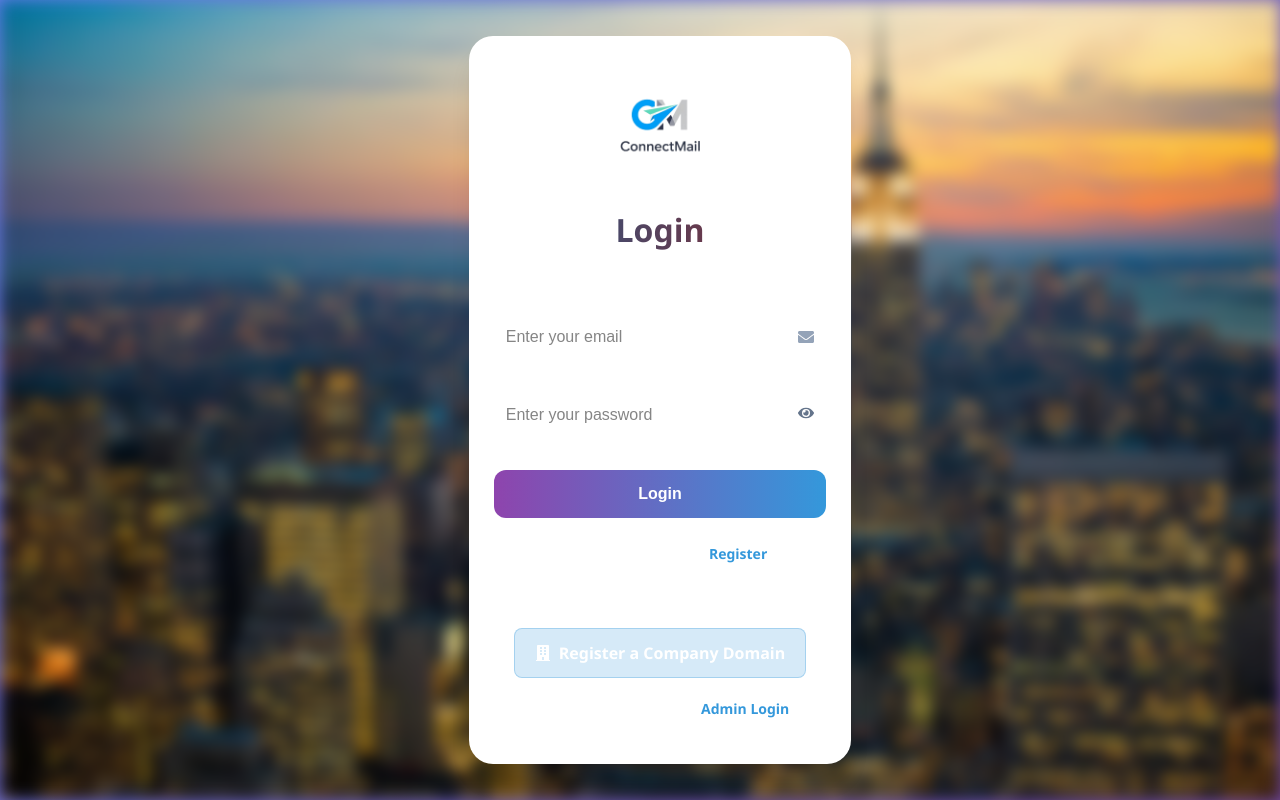
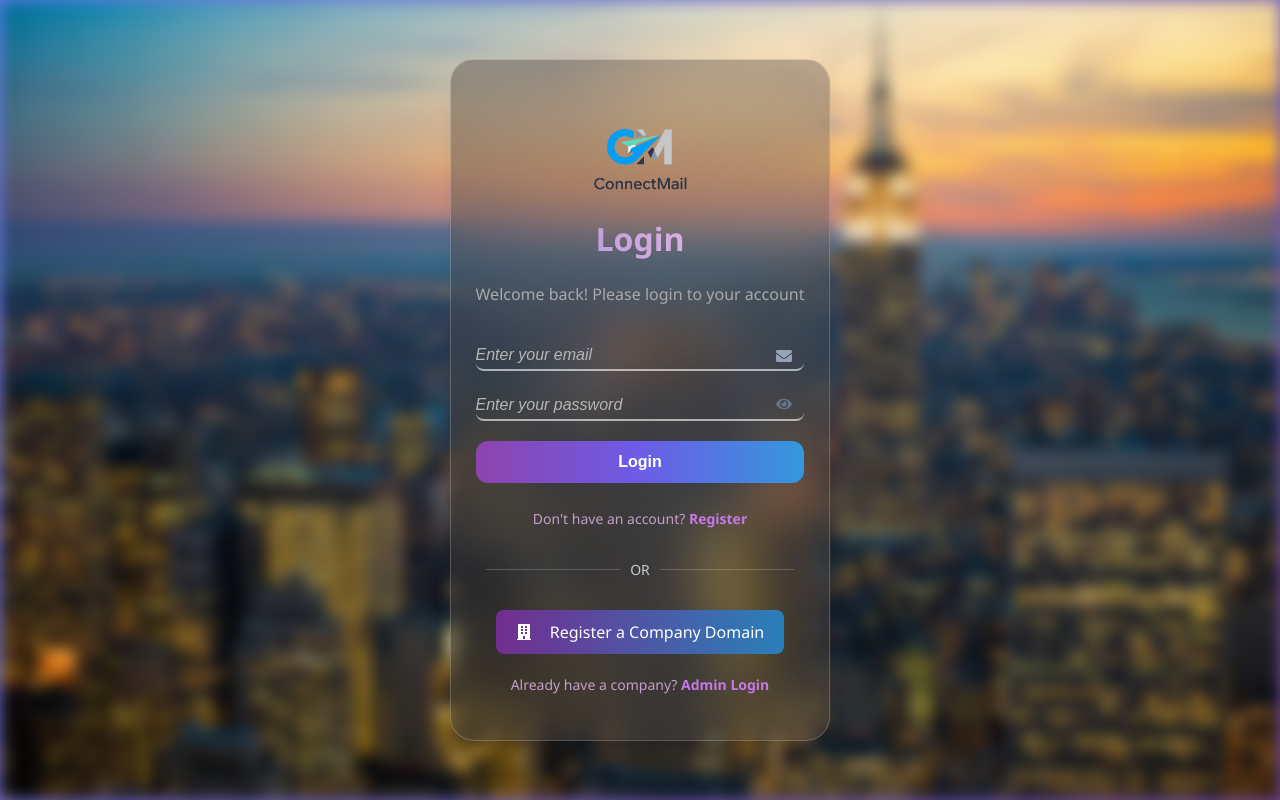
Before and after one commit to DanusriEswaran/Mail-Application, a React (Create React App) app in the folder frontend/: page /login in a window 1280 px wide. Built offline with nearby package versions, Linux system fonts and the light colour scheme.

Commit message:
Login ui

```diff
--- a/frontend/src/components/login.css
+++ b/frontend/src/components/login.css
@@ -1,6 +1,4 @@
-/* Updated Login.css with improvements */
-
-/* Global styles for auth components */
+/* Global styles*/
 body {
   margin: 0;
   padding: 0;
@@ -29,72 +27,63 @@ body::before {
 
 /* Main auth container */
 .auth-container {
-  width: 100%;
-  max-width: 500px;
+  width: 500px;
   padding: 30px 25px;
-  background: rgba(255, 255, 255, 0.2);
   border-radius: 20px;
-  backdrop-filter: blur(15px);
-  box-shadow: 0 4px 30px rgba(0, 0, 0, 0.2);
+  background: linear-gradient(
+    135deg,
+    rgba(66, 64, 64, 0.4),
+    rgba(89, 87, 87, 0.2)
+  ) !important;
+  -webkit-backdrop-filter: blur(25px);
+  backdrop-filter: blur(25px);
+  box-shadow: 0 8px 30px rgba(0, 0, 0, 0.4),
+    inset 0 0 10px rgba(255, 255, 255, 0.05);
+  border: 1px solid rgba(255, 255, 255, 0.2);
   color: white;
   text-align: center;
+  overflow: hidden;
+  box-sizing: border-box;
+  position: relative;
   z-index: 1;
-  margin: 20px;
 }
 
-/* Logo */
 .auth-container::before {
   content: "";
   display: block;
   background: url("logo.png") no-repeat center top;
-  background-size: 120px;
+  background-size: 140px;
   height: 120px;
-  margin: 0 auto 20px auto;
+  margin: 0 auto 5px auto;
 }
 
-/* Headers */
 .auth-container h2 {
   font-size: 32px;
   font-weight: bold;
-  margin-bottom: 10px;
-  background: linear-gradient(to right, #225a8b, #8e2729);
-  -webkit-background-clip: text;
+  margin-bottom: 20px;
+  background: linear-gradient(to right, #a18cd1, #fbc2eb);
+
+  -webkit-background-clip: text; /* for Chrome, Safari */
+  background-clip: text; /* standard (future-facing) */
   -webkit-text-fill-color: transparent;
-  background-clip: text;
 }
 
 .subtitle {
-  color: rgba(255, 255, 255, 0.8);
-  margin-bottom: 20px;
-  font-size: 14px;
+  color: #aba9a9;
+  margin-bottom: 25px;
+  font-size: 16px;
   line-height: 1.4;
 }
 
-/* Form styling */
-.auth-container form {
-  display: flex;
-  flex-direction: column;
-  gap: 12px;
-}
-
-/* Input wrapper */
 .input-wrapper {
   position: relative;
-  width: 100%;
-  margin: 12px 0;
 }
 
 .input-wrapper input {
   width: 100%;
-  padding: 12px 40px 12px 12px;
+  padding: 10px 35px 10px 10px;
+  border-radius: 8px;
   border: none;
-  border-radius: 12px;
-  background: rgba(255, 255, 255, 0.3);
-  color: rgba(52, 51, 51, 0.9);
-  font-size: 16px;
-  backdrop-filter: blur(10px);
-  box-sizing: border-box;
-  transition: all 0.3s ease;
 }
 
 .input-wrapper input:disabled {
@@ -103,7 +92,8 @@ body::before {
 }
 
 .input-wrapper input::placeholder {
-  color: rgba(52, 51, 51, 0.6);
+  color: #b6b6b6 !important;
+  font-style: italic;
 }
 
 .input-wrapper input:focus:not(:disabled) {
@@ -112,13 +102,29 @@ body::before {
   box-shadow: 0 0 0 2px rgba(52, 152, 219, 0.3);
 }
 
+.auth-container input {
+  width: 100%;
+  padding: 5px 0;
+  margin: 10px 0;
+  border: none;
+  border-bottom: 2px solid rgba(255, 255, 255, 0.6);
+  background: transparent;
+  color: white;
+  font-size: 16px;
+  outline: none;
+}
+
+.auth-container input::placeholder {
+  color: rgba(52, 51, 51, 0.829);
+}
+
 /* Input icons */
 .input-icon {
   position: absolute;
   right: 12px;
   top: 50%;
   transform: translateY(-50%);
-  color: rgba(52, 51, 51, 0.7);
+  color: rgba(109, 109, 109, 0.7);
   cursor: default;
   transition: color 0.3s ease;
 }
@@ -131,31 +137,28 @@ body::before {
   color: rgba(52, 51, 51, 0.9);
 }
 
+.input-wrapper input:disabled {
+  background: rgba(255, 255, 255, 0.2);
+  color: rgba(109, 109, 109, 0.6);
+}
+
 /* Buttons */
 .auth-container button {
   width: 100%;
   padding: 12px;
   border: none;
   border-radius: 12px;
-  background: linear-gradient(90deg, #8e44ad, #3498db);
+  background: linear-gradient(90deg, #8e44ad, #6c5ce7, #3498db);
   color: white;
   font-weight: bold;
   font-size: 16px;
   margin-top: 10px;
   cursor: pointer;
-  transition: all 0.3s ease;
-  box-sizing: border-box;
-  display: flex;
-  align-items: center;
-  justify-content: center;
-  gap: 8px;
-  min-height: 48px;
+  transition: 0.3s ease;
 }
 
 .auth-container button:hover:not(.button-disabled) {
-  background: linear-gradient(90deg, #732d91, #2980b9);
-  transform: translateY(-2px);
-  box-shadow: 0 4px 12px rgba(0, 0, 0, 0.2);
+  background: linear-gradient(90deg, #732d91, #5e50c0, #2980b9);
 }
 
 .button-disabled {
@@ -165,42 +168,28 @@ body::before {
 }
 
 .button-disabled:hover {
-  background: linear-gradient(90deg, #8e44ad, #3498db) !important;
+  background: linear-gradient(90deg, #8e44ad, #6c5ce7, #3498db) !important;
   transform: none !important;
 }
 
-/* Spinner animation */
-@keyframes spin {
-  0% { transform: rotate(0deg); }
-  100% { transform: rotate(360deg); }
+.separator {
+  display: flex;
+  align-items: center;
+  text-align: center;
+  margin: 30px 0;
+  color: #ccc;
+  font-weight: 500;
+  font-size: 14px;
 }
 
-/* Messages */
-.message {
-  margin-top: 15px;
-  padding: 12px;
-  border-radius: 8px;
-  background-color: rgba(255, 255, 255, 0.1);
-  color: white;
-  border: 1px solid rgba(255, 255, 255, 0.2);
-  font-size: 14px;
-  text-align: center;
-  line-height: 1.4;
-  animation: fadeIn 0.3s ease-in-out;
+.separator::before,
+.separator::after {
+  content: "";
+  flex: 1;
+  border-bottom: 1px solid rgba(255, 255, 255, 0.2);
+  margin: 0 10px;
 }
 
-.message.error {
-  background-color: rgba(231, 76, 60, 0.2);
-  color: #ffcccc;
-  border: 1px solid rgba(231, 76, 60, 0.4);
-}
-
-@keyframes fadeIn {
-  from { opacity: 0; transform: translateY(-10px); }
-  to { opacity: 1; transform: translateY(0); }
-}
-
-/* Auth options */
 .auth-options {
   margin-top: 25px;
 }
@@ -208,32 +197,7 @@ body::before {
 .auth-options p {
   margin: 15px 0;
   font-size: 14px;
-  color: rgba(255, 255, 255, 0.9);
-}
-
-/* Separator */
-.separator {
-  margin: 20px 0;
-  position: relative;
-  text-align: center;
-}
-
-.separator::before {
-  content: "";
-  position: absolute;
-  top: 50%;
-  left: 0;
-  right: 0;
-  height: 1px;
-  background: rgba(255, 255, 255, 0.3);
-}
-
-.separator span {
-  background: rgba(255, 255, 255, 0.2);
-  padding: 0 15px;
-  color: rgba(255, 255, 255, 0.8);
-  font-size: 12px;
-  backdrop-filter: blur(10px);
+  color: rgba(210, 171, 220, 0.9);
 }
 
 /* Company option */
@@ -244,25 +208,24 @@ body::before {
 .company-link {
   display: inline-flex;
   align-items: center;
-  gap: 8px;
-  background: rgba(52, 152, 219, 0.2);
+  gap: 10px;
+  padding: 10px 20px;
+  background: linear-gradient(90deg, #732d91, #2980b9);
   color: white;
+  border: none;
+  border-radius: 8px;
   text-decoration: none;
-  padding: 12px 20px;
-  border-radius: 8px;
-  font-weight: 600;
-  transition: all 0.3s ease;
-  border: 1px solid rgba(52, 152, 219, 0.3);
+  font-weight: 500;
+  transition: background-color 0.3s ease;
 }
 
 .company-link:hover {
-  background: rgba(52, 152, 219, 0.3);
-  border-color: rgba(52, 152, 219, 0.5);
-  transform: translateY(-2px);
+  background: linear-gradient(90deg, #8e44ad, #3498db);
 }
 
 .company-icon {
   font-size: 16px;
+  margin-right: 8px;
 }
 
 /* Links */
@@ -270,18 +233,39 @@ body::before {
 .admin-link,
 .login-link,
 .main-link {
-  color: #3498db;
-  font-weight: bold;
+  color: #c678e8; /* Elegant purple tone to match your button theme */
+  font-weight: 600;
   text-decoration: none;
+  position: relative;
   transition: all 0.3s ease;
+}
+
+.register-link::after,
+.admin-link::after,
+.login-link::after,
+.main-link::after {
+  content: "";
+  position: absolute;
+  left: 0;
+  bottom: -2px;
+  width: 0;
+  height: 2px;
+  background: linear-gradient(90deg, #8e44ad, #6c5ce7, #3498db);
+  transition: width 0.3s ease;
+}
+
+.register-link:hover::after,
+.admin-link:hover::after,
+.login-link:hover::after,
+.main-link:hover::after {
+  width: 100%;
 }
 
 .register-link:hover,
 .admin-link:hover,
 .login-link:hover,
 .main-link:hover {
-  color: #2980b9;
-  text-decoration: underline;
+  color: #6c5ce7;
 }
 
 /* Back to main */
@@ -296,19 +280,6 @@ body::before {
   margin-top: 10px;
 }
 
-/* Success message styling */
-.message:not(.error) {
-  background-color: rgba(46, 204, 113, 0.2);
-  color: #d5f4e6;
-  border: 1px solid rgba(46, 204, 113, 0.4);
-}
-
-/* Loading state for inputs */
-.input-wrapper input:disabled {
-  background: rgba(255, 255, 255, 0.2);
-  color: rgba(52, 51, 51, 0.6);
-}
-
 /* Focus states for accessibility */
 .auth-container button:focus,
 .auth-container input:focus,
@@ -318,6 +289,26 @@ body::before {
 }
 
 /* Responsive design */
+@keyframes spin {
+  0% {
+    transform: rotate(0deg);
+  }
+  100% {
+    transform: rotate(360deg);
+  }
+}
+
+@keyframes fadeIn {
+  from {
+    opacity: 0;
+    transform: translateY(-10px);
+  }
+  to {
+    opacity: 1;
+    transform: translateY(0);
+  }
+}
+
 @media (max-width: 768px) {
   .auth-container {
     margin: 10px;
@@ -352,11 +343,6 @@ body::before {
     font-size: 13px;
   }
 
-  .message {
-    font-size: 13px;
-    padding: 10px;
-  }
-
   .input-wrapper input {
     font-size: 14px;
   }
--- a/frontend/src/config.js
+++ b/frontend/src/config.js
@@ -1,3 +1,3 @@
 // src/config.js
-export const API_BASE_URL = "http://10.96.232.159:5000";
-// export const API_BASE_URL = "http://192.168.165.211:5000";
+// export const API_BASE_URL = "http://10.96.232.159:5000";
+export const API_BASE_URL = "http://192.168.146.56:5000";
```
